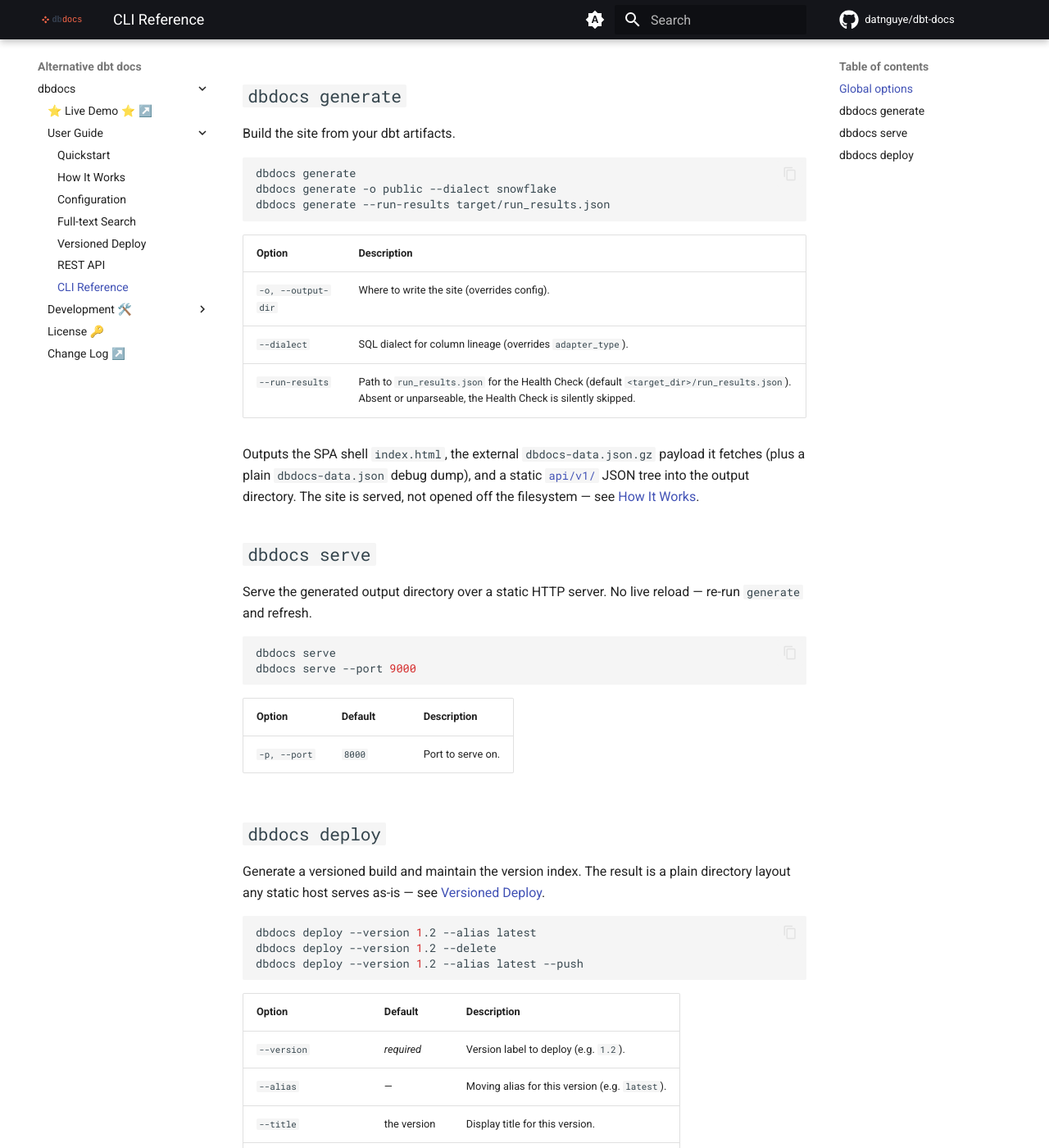
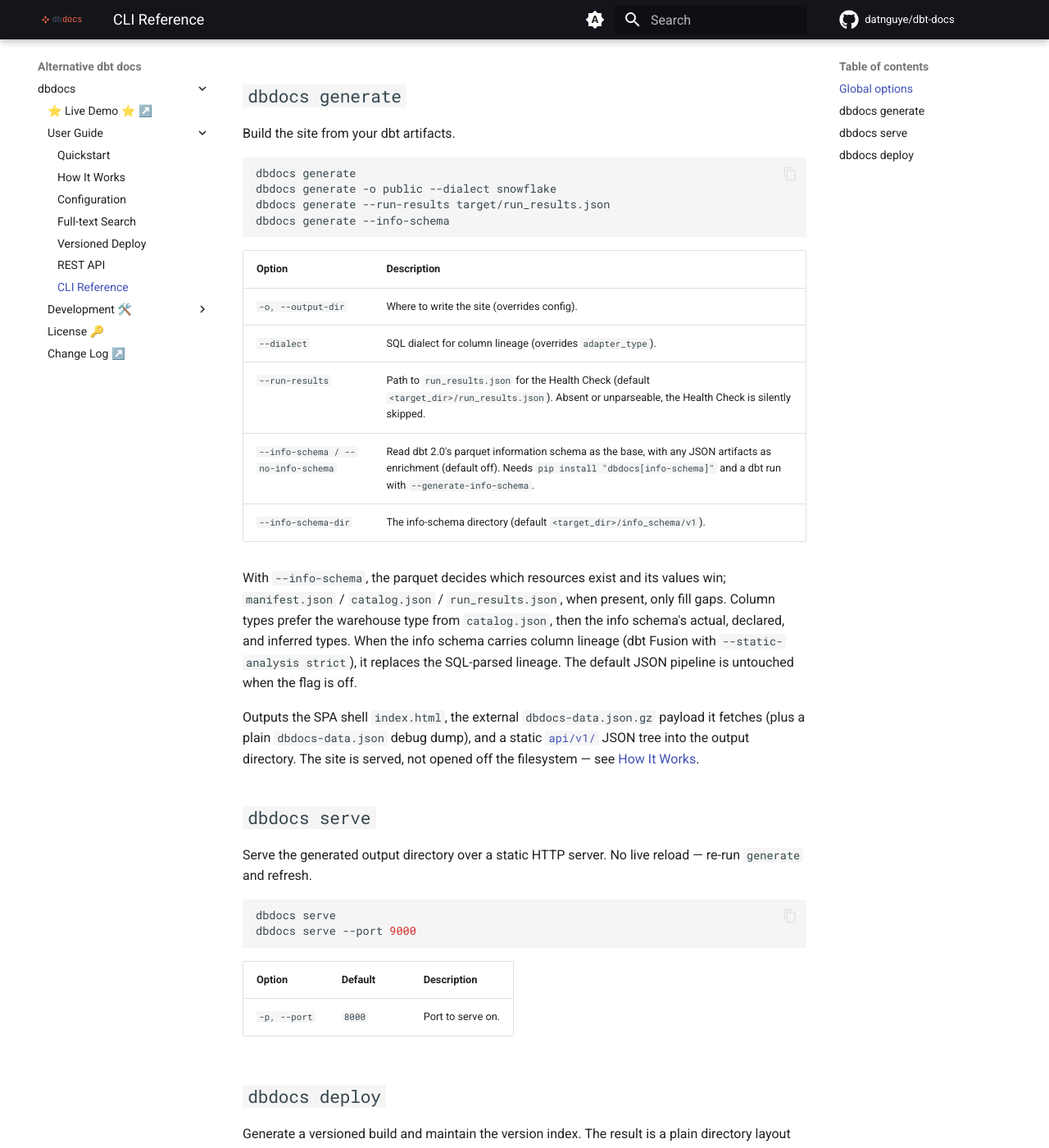
Before and after one commit to datnguye/dbt-docs, an MkDocs documentation site: the page built from docs/nav/guide/cli-references.md, in a window 1280 px wide and 1400 px high, scrolled down 536 px. Shown: the whole window at 82% size. Built offline with MkDocs 1.6.1 and Material for MkDocs 9.7.7, drawn with Linux system fonts in a browser that asks for light colours; comment, search, counter and statistics services are not loaded; the version menu is left out; some of the changed text lies outside the part shown.

Commit message:
docs: document the --info-schema and --info-schema-dir flags

````diff
--- a/docs/nav/guide/cli-references.md
+++ b/docs/nav/guide/cli-references.md
@@ -25,6 +25,7 @@ Build the site from your dbt artifacts.
 dbdocs generate
 dbdocs generate -o public --dialect snowflake
 dbdocs generate --run-results target/run_results.json
+dbdocs generate --info-schema
 ```
 
 | Option               | Description                                            |
@@ -32,6 +33,15 @@ dbdocs generate --run-results target/run_results.json
 | `-o, --output-dir`   | Where to write the site (overrides config).            |
 | `--dialect`          | SQL dialect for column lineage (overrides `adapter_type`). |
 | `--run-results`      | Path to `run_results.json` for the Health Check (default `<target_dir>/run_results.json`). Absent or unparseable, the Health Check is silently skipped. |
+| `--info-schema / --no-info-schema` | Read dbt 2.0's parquet information schema as the base, with any JSON artifacts as enrichment (default off). Needs `pip install "dbdocs[info-schema]"` and a dbt run with `--generate-info-schema`. |
+| `--info-schema-dir`  | The info-schema directory (default `<target_dir>/info_schema/v1`). |
+
+With `--info-schema`, the parquet decides which resources exist and its values
+win; `manifest.json` / `catalog.json` / `run_results.json`, when present, only
+fill gaps. Column types prefer the warehouse type from `catalog.json`, then the
+info schema's actual, declared, and inferred types. When the info schema carries
+column lineage (dbt Fusion with `--static-analysis strict`), it replaces the
+SQL-parsed lineage. The default JSON pipeline is untouched when the flag is off.
 
 Outputs the SPA shell `index.html`, the external `dbdocs-data.json.gz` payload it
 fetches (plus a plain `dbdocs-data.json` debug dump), and a static
@@ -71,6 +81,8 @@ dbdocs deploy --version 1.2 --alias latest --push
 | `--title`             | the version| Display title for this version.                   |
 | `--delete`            | off        | Delete this version instead of deploying it.      |
 | `--push / --no-push`  | `--no-push`| Publish to the `gh-pages` branch (opt-in).        |
+| `--info-schema / --no-info-schema` | off | Build from the dbt 2.0 info schema (see `generate`). |
+| `--info-schema-dir`   | `<target_dir>/info_schema/v1` | The info-schema directory. |
 
 `--version` and `--alias` must match `[A-Za-z0-9._-]+` and cannot be `.` or
 `..` — no spaces, slashes, or path separators. Invalid values raise a
````
